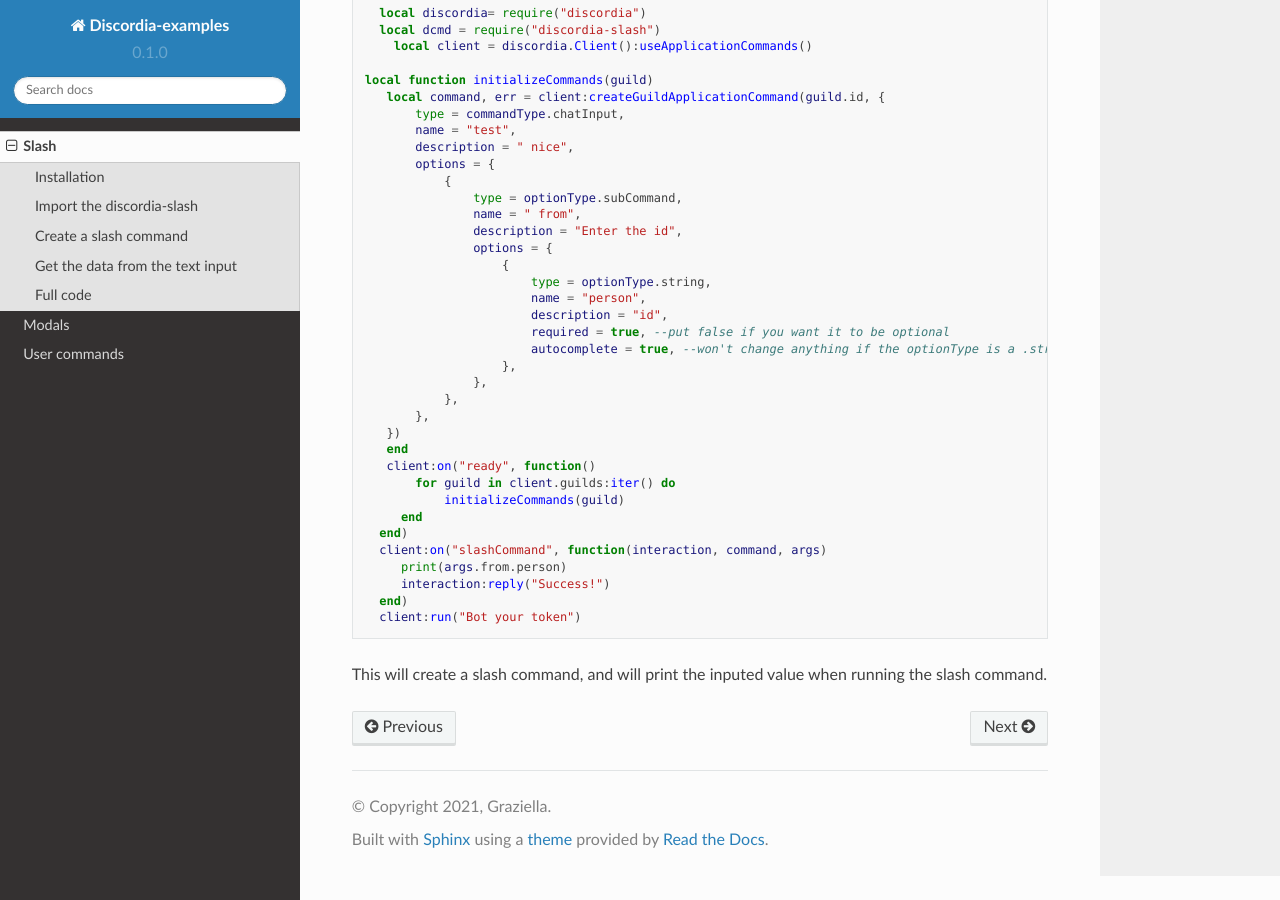
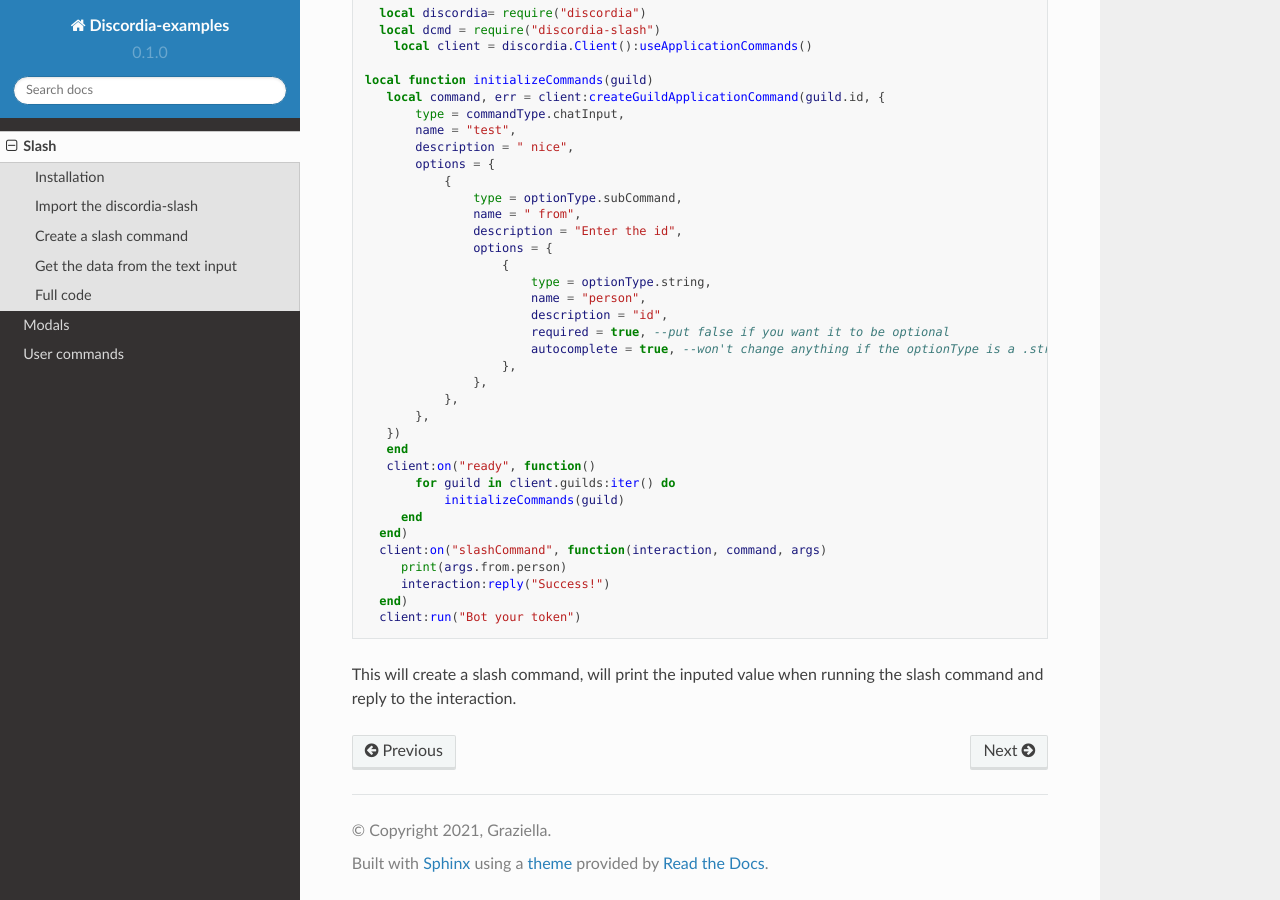
Before and after one commit to justdie386/discordia-examples, a Sphinx documentation site: the page built from docs/source/slash.rst, in a window 1280 px wide and 900 px high, scrolled down 1500 px. Built offline with Sphinx 7.4.7 and the Read the Docs theme 2.0.0, drawn with Linux system fonts in a browser that asks for light colours; pages that are not in the unit, such as notebooks, are missing from menus.

Commit message:
Update slash.rst

```diff
--- a/docs/source/slash.rst
+++ b/docs/source/slash.rst
@@ -109,4 +109,4 @@ Full code
    end)
    client:run("Bot your token")
 
-This will create a slash command, and will print the inputed value when running the slash command.
+This will create a slash command, will print the inputed value when running the slash command and reply to the interaction.
```
